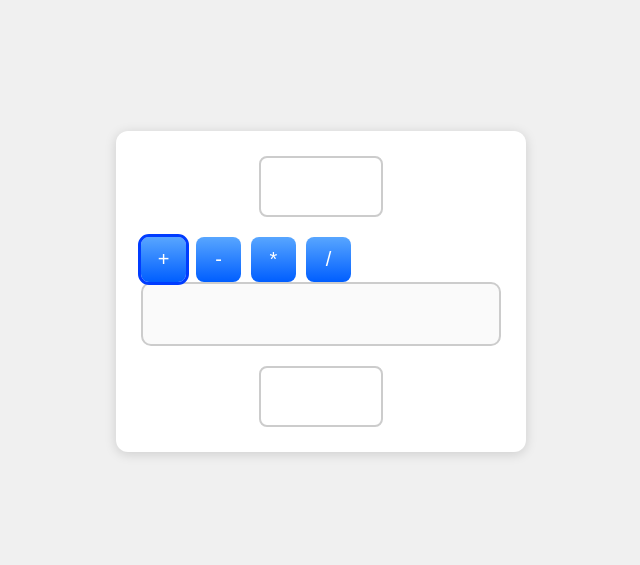
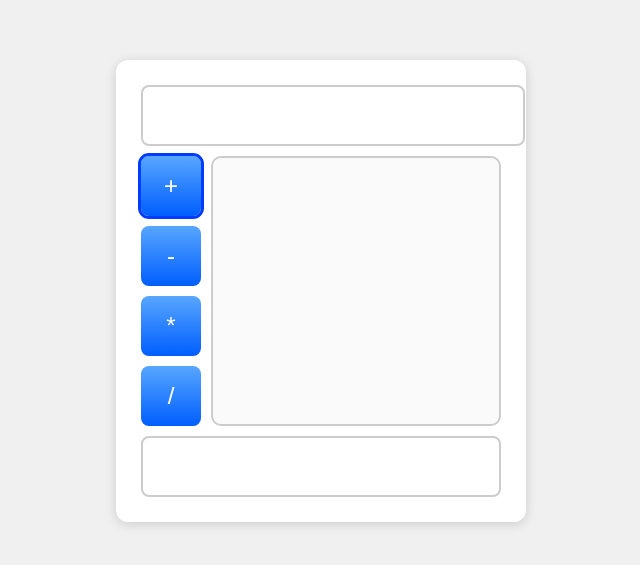
Before and after one commit to Ponava-pr/-1, a plain HTML site: page index.html in a window 1280 px wide. Shown: the part 117-682 px from the top of the page, without its empty margins (319-959 px from the left). Drawn offline with Linux system fonts and the light colour scheme.

Commit message:
Update style.css

```diff
--- a/style.css
+++ b/style.css
@@ -16,19 +16,12 @@ body {
 
     display: flex;
     flex-direction: column;
-    gap: 20px;
-}
-
-.first-row {
-    display: flex;
-    align-items: center;
-    gap: 15px;
-    justify-content: center;
+    gap: 10px;
 }
 
 .number-input {
     font-size: 24px;
-    min-width: 100px;
+    width: 100%;
     min-height: 45px;
     border: 2px solid #ccc;
     border-radius: 8px;
@@ -37,35 +30,35 @@ body {
     background: white;
 }
 
-.operators {
+.middle-row {
     display: flex;
     gap: 10px;
 }
 
+.operators {
+    display: flex;
+    flex-direction: column;
+    gap: 10px;
+}
+
 .op-btn {
-    width: 45px;
-    height: 45px;
+    width: 60px;
+    height: 60px;
+    font-size: 24px;
     border-radius: 8px;
-    font-size: 20px;
-    cursor: pointer;
     border: none;
     background: linear-gradient(180deg, #58a6ff, #005eff);
     color: white;
+    cursor: pointer;
 }
 
 .op-btn.active {
     outline: 3px solid #003cff;
 }
 
-.second-row {
-    display: flex;
-    justify-content: center;
-}
-
 .result {
+    flex: 1;
     font-size: 28px;
-    min-width: 180px;
-    min-height: 60px;
     border: 2px solid #ccc;
     background: #fafafa;
     border-radius: 10px;
```
